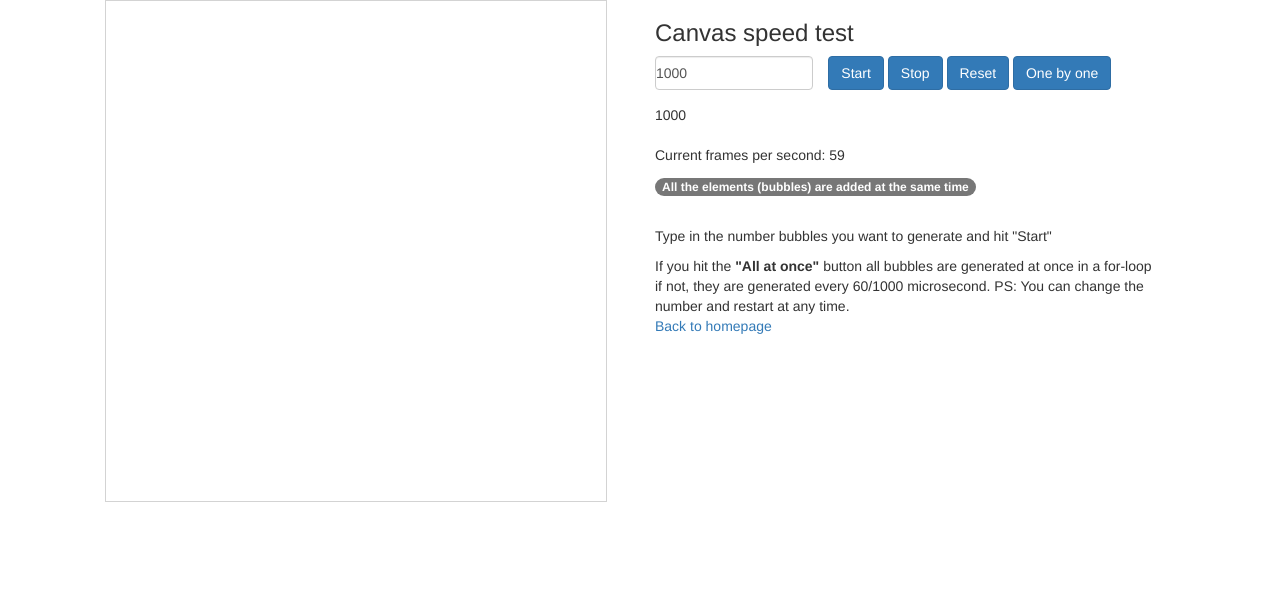
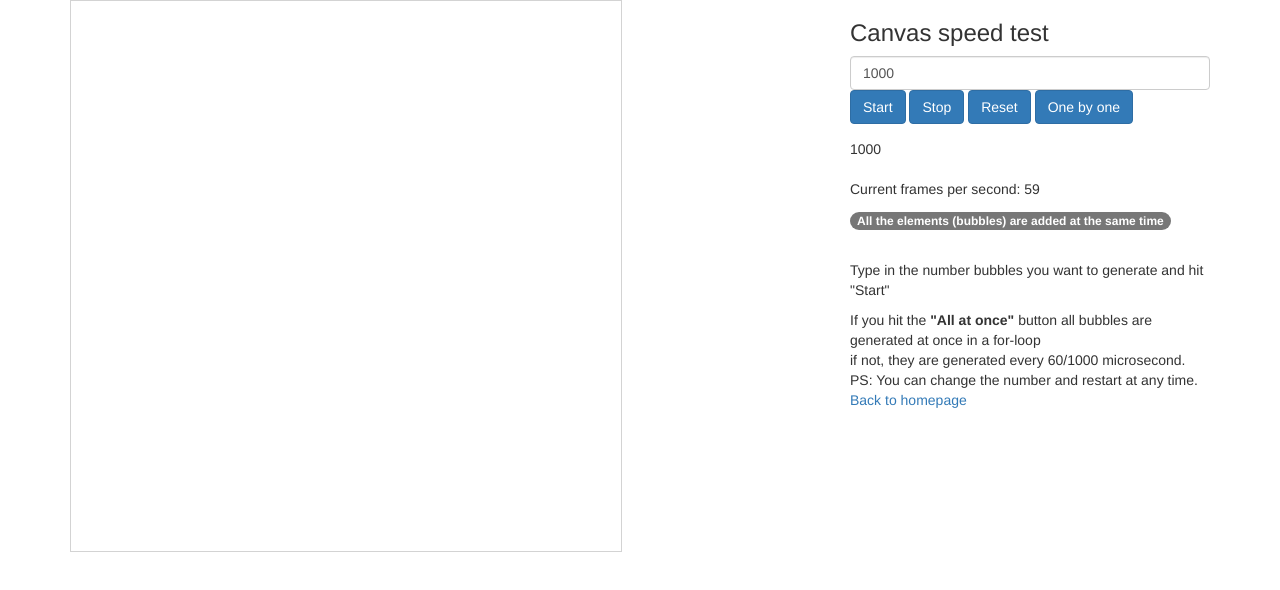
Before and after one commit to DoRullings/Browser-Stress-Test, a plain HTML site: page index_dev.html in a window 1280 px wide. Drawn offline with nearby package versions, Linux system fonts and the light colour scheme.

Commit message:
Div updates and improvements
The bubbles starts to animate as soon as they are created even if they are created one by one. It makes a lot more sense when I want to make graph showing the decay in fps as more bubbles are added and animated.
Fixed some code.  Removed some old code I'm not going to use. Still struggling a bit getting Bootstrap to be completely fluid. There is a but in the transformation from horizontal to vertical.

```diff
--- a/index_dev.html
+++ b/index_dev.html
@@ -21,11 +21,11 @@
             -->
 <style>
 
-	.container-fluid {
+/*	.container-fluid {
 		width:1100px;
-	}
+	}*/
 
-	.canvas-container {
+/*	.canvas-container {
 		width:600px;
 	}
 
@@ -36,8 +36,8 @@
 
 	.numBubblesInput {
 		width:20px;
-/*		margin:-5px;
-		padding:-5px;	*/
+		margin:-5px;
+		padding:-5px;
 	}
 
 	.bubbleInput {
@@ -53,36 +53,47 @@
 	#fps {
 		padding:0;
 		margin:0;
+	}*/
+
+	.container {
+		width:1200;
+	}
+
+	#canvas {
+		width:550px;
+	}
+
+	.row {
+		float:left;
 	}
 
 </style>
 
 </head>
 <body>
-	<div class="container-fluid">
+<div class="wrapper">
+	<div class="container">
     	<div class="row">
-            <div class="col-sm-6">
+        	<div class="col-md-8">
                 <div id="canvas">
-                	<canvas id="canvas-bubbles" width="500" height="500" style="border:1px solid #d3d3d3;"></canvas>
+                    <canvas id="canvas-bubbles" width="550" height="550" style="border:1px solid #d3d3d3;"></canvas>
                 </div>
-            </div> <!--col-sm-6-->
-            <div class="col-sm-6">
+         	</div> <!--col-md-6-->
+
+            <div class="col-md-4 controls">
                 <h3>Canvas speed test</h3>
 
-
-                <!-- controls -->
-                <div class="form-group">
-                    <div class="col-xs-4">
+                <div class="form-group"><!-- controls -->
                     <!--<label for="numBubblesInput"># bubbles:</label>-->
                     <input id="numBubblesInput" class="form-control col-xs-4" type="number" name="quantity" min="1" max="10000" value="1000">
-                    </div>
+
 
                     <button type="button" class="btn btn-primary" id="startButton" onclick="start()"  title="Start the simulation">Start</button>
                     <button type="button" class="btn btn-primary" id="stopButton" onclick="stopInterval()" title="Stop/pause the simulation">Stop</button>
                     <button type="button" class="btn btn-primary" id="resetButton" onclick="resetBubbles()" title="Reset the simulation and clear the canvas">Reset</button>
                     <button type="button" class="btn btn-primary" id="animateButton" onclick="swapDeployment()" title="Add one element one at the time">One on one</button><br>
 
-                </div> <!--btn-group-->
+                </div> <!--form-group-->
                 <div id="bubbleStatusDiv"></div><br>
                     <p><span id="fps"></span></p>
                     <p><span id="allAtOnceBadge" class="badge">Currently the bubbles are set to animate in each 60/1000 second.</span></p><br>
@@ -99,14 +110,16 @@
                     if not, they are generated every 60/1000 microsecond.
                     PS: You can change the number and restart at any time.<br>
                     <p><a href="../../index.html">Back to homepage</a></p>
-
-            </div> <!--col-sm-6-->
-        </div> <!--row-->
+			</div><!-- col-md-6-->
+        </div> <!-- row -->
     </div> <!--container-fluid-->
+</div> <!-- wrapper -->
 <script type="text/javascript">
 	var lastCalledTime;
 	var fps;
-	var canv;
+	var canvas;
+	var canvasWidth;
+	var canvasHeight;
 	var cont;
 	var index;
 	var numBubbles;
@@ -120,7 +133,7 @@
 	var animate = false; // boolean
 	var restart = false;
 	var animateBadge;
-
+	var averageFps = [10];
 	// constructor
 	function init() {
 		// call stopInterval to stop any intervals that may have been started
@@ -128,16 +141,20 @@
 		if (intervalId) {
 			stopInterval();
 		}
+		canvasWidth = 550;
+		canvasHeight = 550;
 		// initial random positions
-		xpos = Math.floor(Math.random()*500)+1;
-		ypos = Math.floor(Math.random()*500)+1;
+		xpos = Math.floor(Math.random()*canvasWidth)+1;
+		ypos = Math.floor(Math.random()*canvasHeight)+1;
 
 		index = 0;
 		// get a pointer to the canvas
-		canv = document.getElementById("canvas-bubbles");
-		cont = canv.getContext("2d");
+		canvas = document.getElementById("canvas-bubbles");
+		cont = canvas.getContext("2d");
+
+
 		// clear canvas if restarted
-		cont.clearRect(0, 0, 500, 500);
+		cont.clearRect(0, 0, canvasWidth, canvasHeight);
 		// initiate input elements
 		var numBubblesInput = document.getElementById("numBubblesInput");
 		numBubbles = numBubblesInput.value;
@@ -216,7 +233,7 @@
 	function deployBubbles() {
 		bubbleStatus.innerHTML = index+1 + " bubbles has been generated";
 		bubbleSizes[index] = Math.floor(Math.random()*100)+1;
-		bubblePos[index] = {x:Math.floor(Math.random()*500)+1, y:Math.floor(Math.random()*500)+1};
+		bubblePos[index] = {x:Math.floor(Math.random()*canvasWidth)+1, y:Math.floor(Math.random()*canvasHeight)+1};
 		fillColor[index] = '#'+(Math.random()*0xFFFFFF<<0).toString(16);
 		drawBubbles(bubbleSizes[index], bubblePos[index].x, bubblePos[index].y, fillColor[index]);
 		index++;
@@ -231,52 +248,33 @@
 	var alertBoxTimer;*/
 
 	function updateBubbles() {
-/*		d = new Date();
-		millis = d.getMilliseconds();
-		fps = millis - old_millis;
-		var fpsSpan = document.getElementById("fps");
-		if (fps < 0) {
-			fpsSpan.innerHTML = fps + " Garbage collector!" ;
-		} else {
-			fpsSpan.innerHTML = ""+fps;
-		}*/
-
-
-		if (index < numBubbles) {
+		if (index <= numBubbles) {
 			deployBubbles();
-/*			bubbleStatus.innerHTML = index+1 + " bubbles has been generated";
-			bubbleSizes[index] = Math.floor(Math.random()*100)+1;
-			bubblePos[index] = {x:Math.floor(Math.random()*500)+1, y:Math.floor(Math.random()*500)+1};
-			fillColor[index] = '#'+(Math.random()*0xFFFFFF<<0).toString(16);
-			drawBubbles(bubbleSizes[index], bubblePos[index].x, bubblePos[index].y, fillColor[index]);
-			index++;*/
-		} else {
+		}
 			// clear the whole canvas because we need to redraw the<br>
 			// whole canvas because every bubble has changed size or a new bubble(s) is created
-			cont.clearRect(0, 0, 500, 500);
+		cont.clearRect(0, 0, canvasWidth, canvasHeight);
 		// loop through all the bubbles to either change it's size and redraw it, <br>
 		// or create new bubbles when they becomes smaller than 2 pixels in radius.
-			for (var i=0; i<numBubbles; i++) {
+
+		for (var i=0; i<index; i++) {
 			// Test each bubble's size. If it's greater than 2 pixels, recalculate and update the size for the current bubble defined in the "bubbleSizes" array.
-				// Regenerate it if it's smaller than 2 pixels in radius.
-				// It seems that the garbage collector is working great without any memory leak with this settup. Every value is reset and
+			// Create a new bubble if it's smaller than 2 pixels in radius.
+			// It seems that the garbage collector is working great without any memory leak with this settup. All variables is reset
 			if (bubbleSizes[i] > 2) {
 				bubbleSizes[i] = bubbleSizes[i]*0.98;
 				drawBubbles(bubbleSizes[i], bubblePos[i].x, bubblePos[i].y, fillColor[i]);
 			} else {
-					// create new bubble
+				// update the "bubble status" field
 				if (numBubbles < 500) bubbleStatus.innerHTML = "Bubble " + (i+1) + " is reborn!";
+				// set random sizes, positions and draw new bubbles by calling drawBubbles(param, param, param, param) with the new values
 				bubbleSizes[i] = Math.floor(Math.random()*100)+1;
 				bubblePos[i] = {x:Math.floor(Math.random()*500)+1, y:Math.floor(Math.random()*500)+1};
 				drawBubbles(bubbleSizes[i], bubblePos[i].x, bubblePos[i].y, fillColor[i]);
 			}
 		}
+	}
 
-		}
-				// for calculating fps
-/*		if ((millis - alertBoxTimer ) > 100) $('#gbc-box').fadeOut();
-		old_millis = millis;*/
-	}
 
 	// TODO: add easing to the bubbles with easInCubic to get a make the illution of distance
 	function easeInCubic(x, t, b, c, d) {
```
Lines whose indentation alone changed are shown as unchanged.
